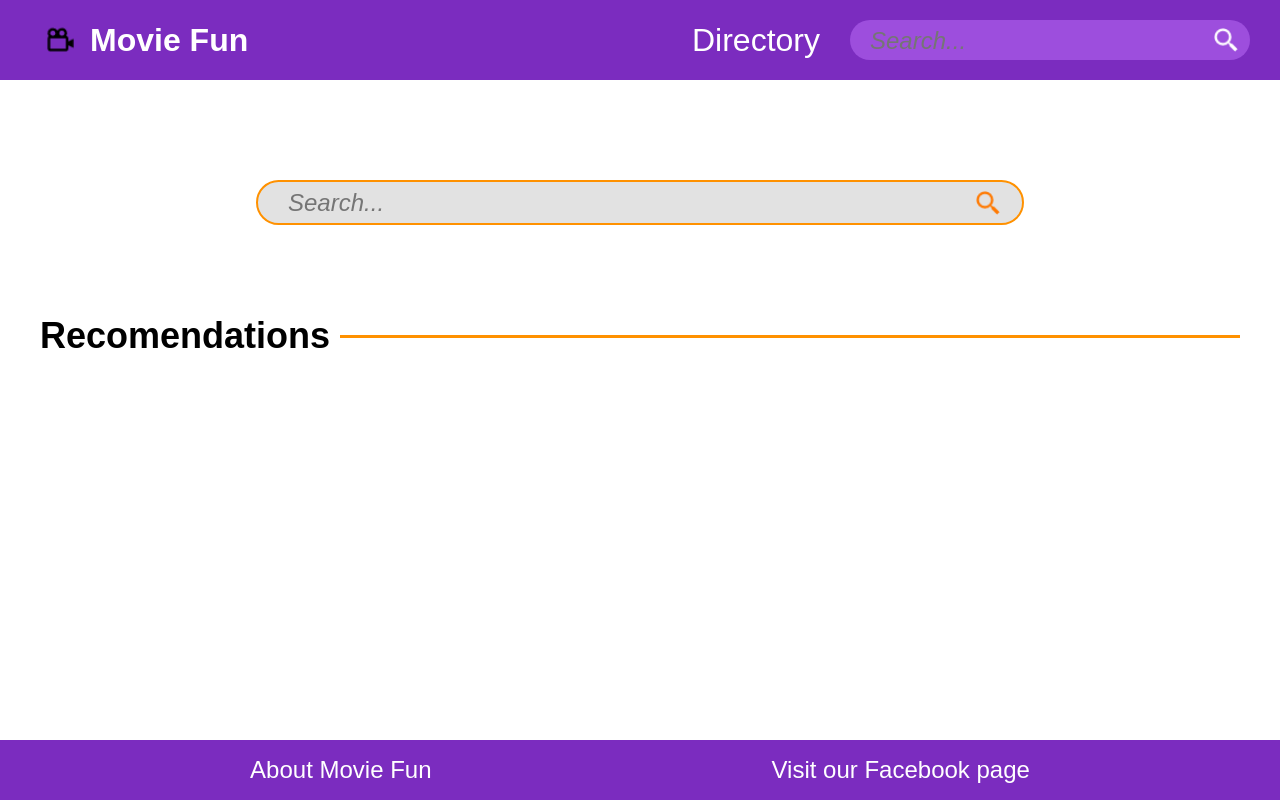
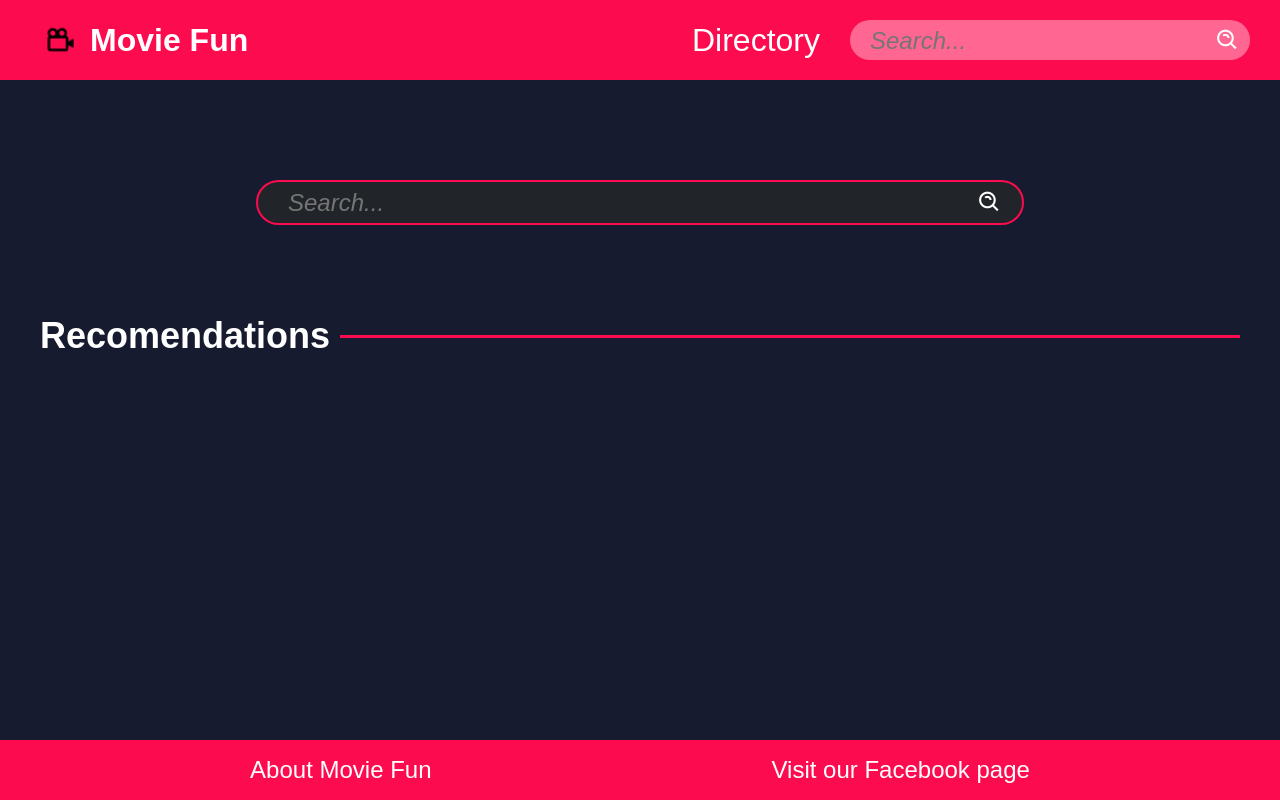
Before and after one commit to catwin94/movie_website, a React (Create React App) app: page / in a window 1280 px wide. Built offline with nearby package versions, Linux system fonts and the light colour scheme; a web font is replaced by a local one.

Commit message:
refactoring styles

```diff
--- a/package.json
+++ b/package.json
@@ -11,6 +11,7 @@
     "@types/node": "^16.11.21",
     "@types/react": "^17.0.38",
     "@types/react-dom": "^17.0.11",
+    "boxicons": "^2.1.1",
     "react": "^17.0.2",
     "react-dom": "^17.0.2",
     "react-redux": "^7.2.6",
--- a/src/assets/styles/cardContainer.scss
+++ b/src/assets/styles/cardContainer.scss
@@ -1,10 +1,12 @@
 @import "./variables.scss";
+
+$cardWidth: 20rem;
 
 //Card Container
 .cardContainer {
   display: grid;
   grid-template-columns: repeat(auto-fill, minmax(25rem, 1fr));
-  gap: 1rem;
+  gap: 2rem;
   margin: 6rem 3rem 6rem;
 }
 
@@ -13,25 +15,50 @@
   justify-self: center;
   display: flex;
   flex-direction: column;
-  width: 22rem;
-  height: 30rem;
-  border-radius: 1rem;
-  overflow: hidden;
+  position: relative;
+  width: $cardWidth;
+  height: calc($cardWidth * 3 / 2);
+  margin-bottom: 2rem;
+  transition: all ease 0.3s;
+
+  &:hover {
+    transform: scale(1.1);
+  }
 }
 
 .cardImg {
-  width: 22rem;
-  height: 20rem;
+  width: $cardWidth;
+  min-height: calc($cardWidth * 3 / 2);
+  border-radius: 1rem;
 }
 
 .cardDetails {
+  opacity: 0;
+  display: flex;
+  flex-direction: column;
+  justify-content: flex-end;
+  position: absolute;
+  top: 0;
   height: 100%;
-  font-size: fontSize("xxlarge");
-  padding: 0.4rem 1rem;
+  width: 100%;
+  background: linear-gradient(
+    0deg,
+    rgba(22, 27, 47, 1) 0%,
+    rgba(22, 27, 47, 1) 30%,
+    rgba(0, 0, 0, 0) 100%
+  );
+  color: $primaryText;
+  font-size: fontSize("xlarge");
+  padding: 0.4rem 1rem 2rem;
+  transition: all ease 0.3s;
+  &:hover {
+    opacity: 1;
+  }
 
   & .cardTitle {
     line-height: 3rem;
     color: $primaryColor;
+    line-height: 1.8rem;
   }
 
   & .cardDescription {
--- a/src/assets/styles/header.scss
+++ b/src/assets/styles/header.scss
@@ -55,6 +55,12 @@
 
   & input {
     color: $white;
+  }
+
+  & i {
+    font-size: 2.5rem;
+    color: $primaryText;
+    cursor: pointer;
   }
 
   & img {
--- a/src/assets/styles/home.scss
+++ b/src/assets/styles/home.scss
@@ -2,36 +2,6 @@
 
 section {
   flex: 1;
-}
-
-// Search Bar container / styles
-.searchBarContainer {
-  display: flex;
-  justify-content: center;
-  padding: 4rem 2rem 2rem;
-  margin-top: 6rem;
-
-  & div {
-    display: flex;
-    justify-content: space-between;
-    align-items: center;
-    background-color: $gray;
-    border: solid 2px $secondaryColor;
-    color: $primaryText;
-    border-radius: 4rem;
-    padding: 0.8rem 2rem;
-    width: 60vw;
-    height: 4.5rem;
-  }
-
-  & input {
-    color: $primaryText;
-  }
-
-  & img {
-    height: 2.8rem;
-    cursor: pointer;
-  }
 }
 
 // Section Title
@@ -41,6 +11,7 @@ section {
   align-items: center;
   font-size: fontSize("xlarge");
   margin: 7rem 0 0;
+  color: $primaryText;
 
   & h2 {
     margin: 0 1rem 0 4rem;
--- /dev/null
+++ b/src/assets/styles/searchBar.scss
@@ -0,0 +1,37 @@
+@import "./variables.scss";
+@import url("https://unpkg.com/boxicons@2.1.1/css/boxicons.min.css");
+
+// Search Bar container / styles
+.searchBarContainer {
+  display: flex;
+  justify-content: center;
+  padding: 4rem 2rem 2rem;
+  margin-top: 6rem;
+
+  & div {
+    display: flex;
+    justify-content: space-between;
+    align-items: center;
+    background-color: $gray;
+    border: solid 2px $secondaryColor;
+    color: $primaryText;
+    border-radius: 4rem;
+    padding: 0.8rem 2rem;
+    width: 60vw;
+    height: 4.5rem;
+  }
+
+  & input {
+    color: $primaryText;
+  }
+
+  & img {
+    height: 2.8rem;
+    cursor: pointer;
+  }
+  & i {
+    font-size: 2.5rem;
+    color: $primaryText;
+    cursor: pointer;
+  }
+}
--- a/src/assets/styles/variables.scss
+++ b/src/assets/styles/variables.scss
@@ -1,37 +1,17 @@
 @import url("https://fonts.googleapis.com/css2?family=Dongle:wght@300;400;700&display=swap");
 
 //Main Colors
-$primaryText: #212529;
-$secondaryText: #343a40;
-$tertiaryText: #495057;
-$gray: #e2e2e2;
+$primaryText: #ffffff;
+$secondaryText: #495057;
+$tertiaryText: #343a40;
+
+$gray: #212529;
 $white: #ffffff;
 
-$primaryColor: #7b2cbf;
-$primaryColorLight: #9d4edd;
-$secondaryColor: #ff9100;
-$backgroundColor: #ffffff;
-
-// $primaryColor: #161b2f;
-// $primaryColorLight: #fc0b4f8c;
-// $secondaryColor: #fc0b4f;
-
-//Gradients
-// $gradient_inclinate: linear-gradient(
-//   209.81deg,
-//   $secondaryColor 8.1%,
-//   $primaryColor 81.79%
-// );
-// $gradient_vo: linear-gradient(
-//   180deg,
-//   $primaryColor 34.69%,
-//   $secondaryColor0 100%
-// );
-// $gradient_ov: linear-gradient(
-//   180deg,
-//   $secondaryColor0 0%,
-//   $primaryColor 60.94%
-// );
+$primaryColor: #fc0b4f;
+$primaryColorLight: #ff6691;
+$secondaryColor: #fc0b4f;
+$backgroundColor: #161b2f;
 
 //Theme Font
 $themeFont: "Dongle", sans-serif;
--- a/src/components/Header.tsx
+++ b/src/components/Header.tsx
@@ -21,7 +21,9 @@ export default function Header() {
 
       <div className="headerSearchBar">
         <input className="searchInput" type="search" placeholder="Search..." />
-        <img src={searchIconWhite} alt="search icon" />
+        {/* <img src={searchIconWhite} alt="search icon" />
+         */}
+        <i className="bx bx-search-alt" />
       </div>
     </div>
   );
--- a/src/components/SearchBar.tsx
+++ b/src/components/SearchBar.tsx
@@ -1,5 +1,5 @@
 import React from "react";
-import searchIconOrange from "../assets/icons/search_icon_orange.png";
+import "../assets/styles/searchBar.scss";
 import { SearchBarProps } from "./interfaces";
 
 export default function SearchBar(props: SearchBarProps) {
@@ -39,11 +39,7 @@ export default function SearchBar(props: SearchBarProps) {
         onKeyPress={handleEnterKeyPressed}
         value={title}
       />
-      <img
-        src={searchIconOrange}
-        alt="search icon"
-        onClick={() => searchMovie(title)}
-      />
+      <i className="bx bx-search-alt" onClick={() => searchMovie(title)} />
     </div>
   );
 }
```
Also changed, not shown: 1 other file (tests, documents, lock files or other folders).
